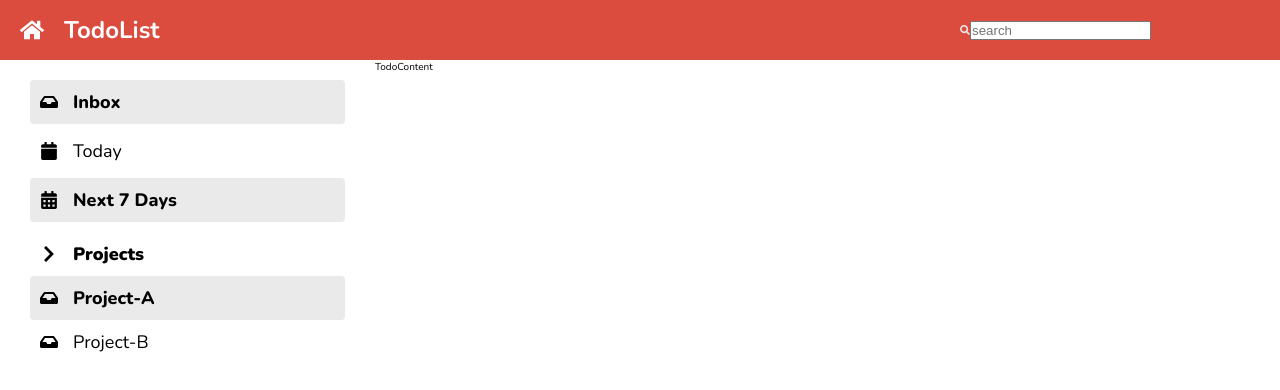
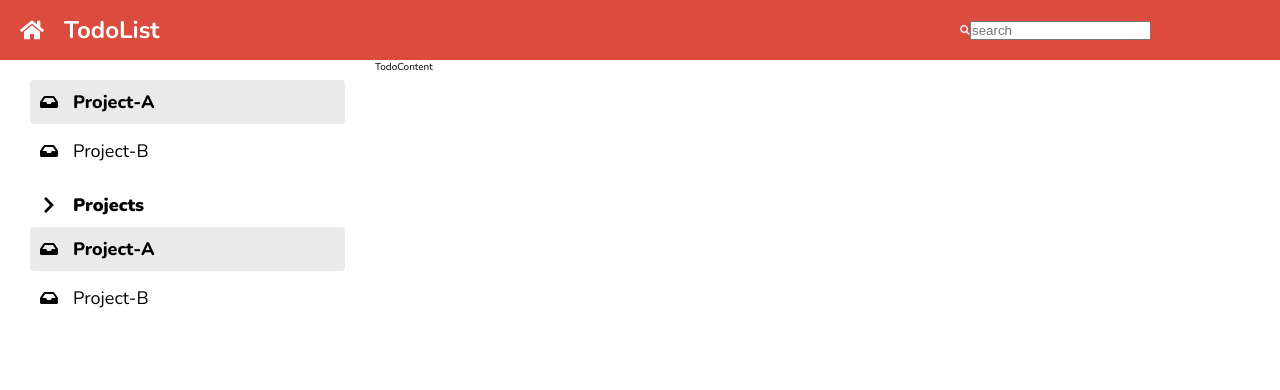
Before and after one commit to KasamaLee/cc15-todolist-kasama, a React (Create React App) app: page / in a window 1280 px wide. Shown: the top 390 px of the page. Built offline with nearby package versions, Linux system fonts and the light colour scheme.

Commit message:
refactor : create ListsComponent

```diff
--- a/src/app/App.jsx
+++ b/src/app/App.jsx
@@ -3,6 +3,7 @@ import './App.scss';
 import { FaHome, FaInbox, FaCalendar, FaCalendarAlt, FaChevronDown } from 'react-icons/fa';
 import Header from '../components/Header';
 import ListItem from '../components/ListItem';
+import Lists from '../components/Lists';
 
 function App() {
 
@@ -19,29 +20,23 @@ function App() {
 
 	return (
 		<div className='todo'>
+
+			{/* ---- Header ---- */}
 			<div className='todo__header'>
 				<Header />
 			</div>
+
+			{/* ----- Side bar ---- */}
 			<div className='todo__sidebar'>
 				<aside className='sidebar'>
 
+					{/* -- General Section -- */}
 					<section className='sidebar__category'>
-            <ul className='list'>
-              {/* <ListItem text='Inbox' icon={<FaInbox />} active={true} />
-              <ListItem text='Today' icon={<FaCalendar />} active={false} />
-              <ListItem text='Next 7 Days' icon={<FaCalendarAlt />} active={false} /> */}
+						<Lists data={projectLists} />
+					</section>
+					{/* -- End of Section -- */}
 
-              {generalLists.map((obj) => (
-                <ListItem
-                  key={obj.id}
-                  text={obj.text}
-                  icon={obj.icon}
-                  active={obj.active}
-                />
-              ))}
-            </ul>
-          </section>
-
+					{/* -- Accordion Section -- */}
 					<section className='sidebar__category'>
 						<div className='accordion'>
 
@@ -54,25 +49,36 @@ function App() {
 							</div>
 
 							{/* Lists */}
-              <ul className='lists'>
-                {/* <ListItem text='Project-A' icon={<FaInbox />} active={true} />
-                <ListItem text='Project-B' icon={<FaInbox />} active={false} /> */}
+							<Lists data={projectLists} />
+						</div>
+					</section>
+					{/* -- End of Section -- */}
 
+				</aside>
+			</div>
+			{/* ----- End of Side bar ---- */}
+
+			<div className='todo__content'>TodoContent</div>
+		</div>
+	);
+}
+
+export default App;
+
+
+
+/*
+<ul className='list'>
+  // #1
+  {projectLists.map((obj) => (
+	<ListItem key={obj.id} text={obj.text} icon={obj.icon} active={obj.active} />
+  ))}
+
+  // #2
   {projectLists.map((obj) => {
 	obj.key = obj.id;
 	delete obj.id;
 	return <ListItem {...obj} />;
   })}
 </ul>
-
-            </div>
-          </section>
-
-        </aside>
-      </div>
-      <div className='todo__content'>TodoContent</div>
-    </div>
-  );
-}
-
-export default App;
+*/
--- a/src/components/ListItem.jsx
+++ b/src/components/ListItem.jsx
@@ -22,7 +22,9 @@ function ListItem(props) {
     </li>
   );
 }
+
 // CSS + JS Value == DynamicsClassName
 // not-active :  className='list__item'
 // active :   className='list__item active'
+
 export default ListItem;
--- /dev/null
+++ b/src/components/Lists.jsx
@@ -0,0 +1,28 @@
+import ListItem from "./ListItem";
+
+/*
+props = {
+    data = Array<{id: number,
+        text: string,
+        icon: <Component/>},
+        active: true
+    }>
+}
+*/
+
+function Lists(props) {
+    return (
+        <ul className='list'>
+            {props.data.map((obj) => (
+                <ListItem
+                    key={obj.id}
+                    text={obj.text}
+                    icon={obj.icon}
+                    active={obj.active}
+                />
+            ))}
+        </ul>
+    );
+}
+
+export default Lists;
--- /dev/null
+++ b/src/components/Lists.scss
@@ -0,0 +1 @@
+@import '../index.scss';
```
Lines whose indentation alone changed are shown as unchanged.
